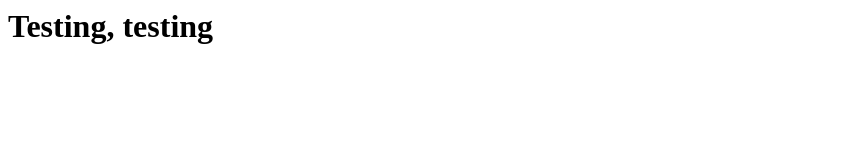
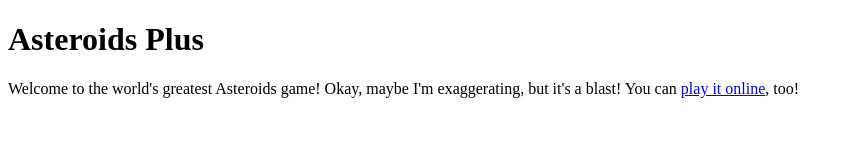
Before and after one commit to Baker531/asteroids, a plain HTML site: page index.html in a window 1280 px wide. Shown: the whole page, without its empty margins (0-853 px from the left). Drawn offline with Linux system fonts and the light colour scheme.

Commit message:
Replace template in index.html

```diff
--- a/index.html
+++ b/index.html
@@ -1 +1,12 @@
-<h1>Testing, testing</h1>
+<!DOCTYPE html>
+<html lang="en">
+    <head>
+        <title>Document</title>
+    </head>
+    <body>
+        <h1>Asteroids Plus</h1>
+        Welcome to the world's greatest Asteroids game! Okay, maybe I'm
+        exaggerating, but it's a blast! You can
+        <a href="./game.html">play it online</a>, too!
+    </body>
+</html>
```
